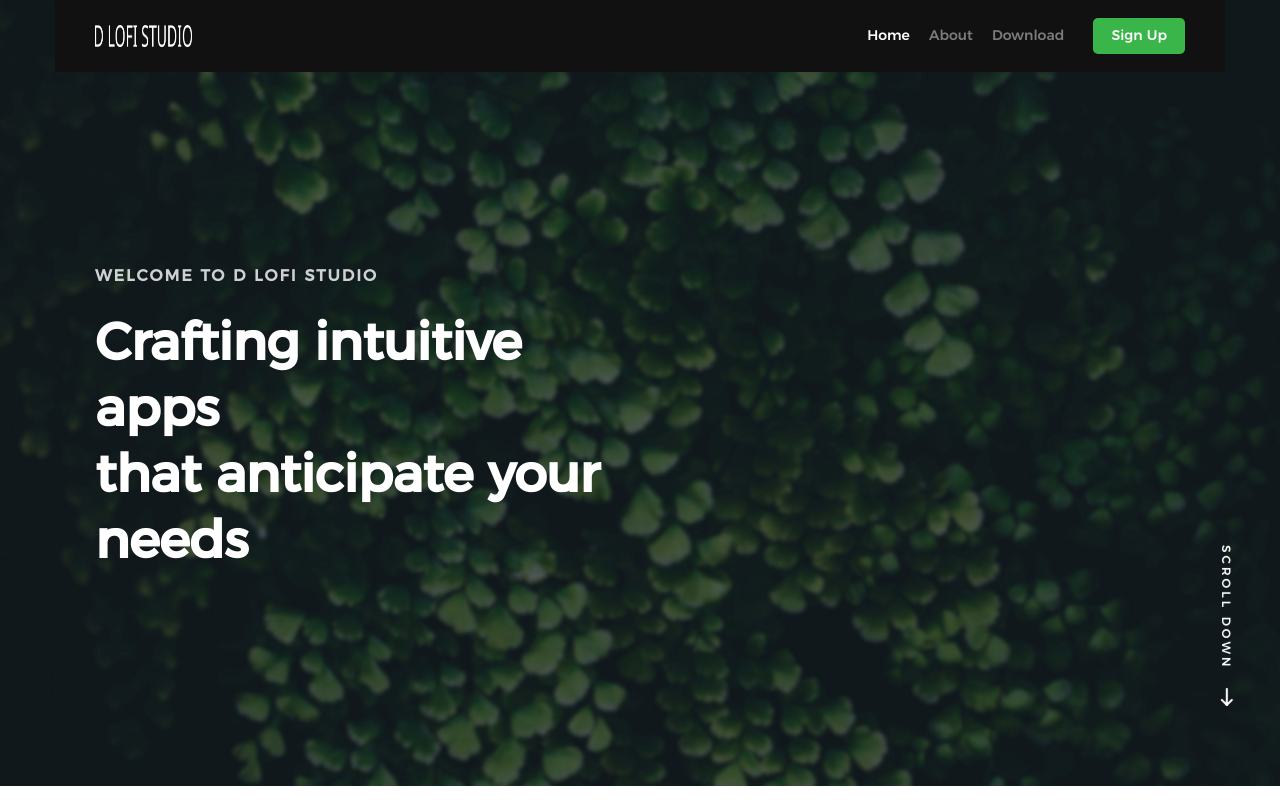
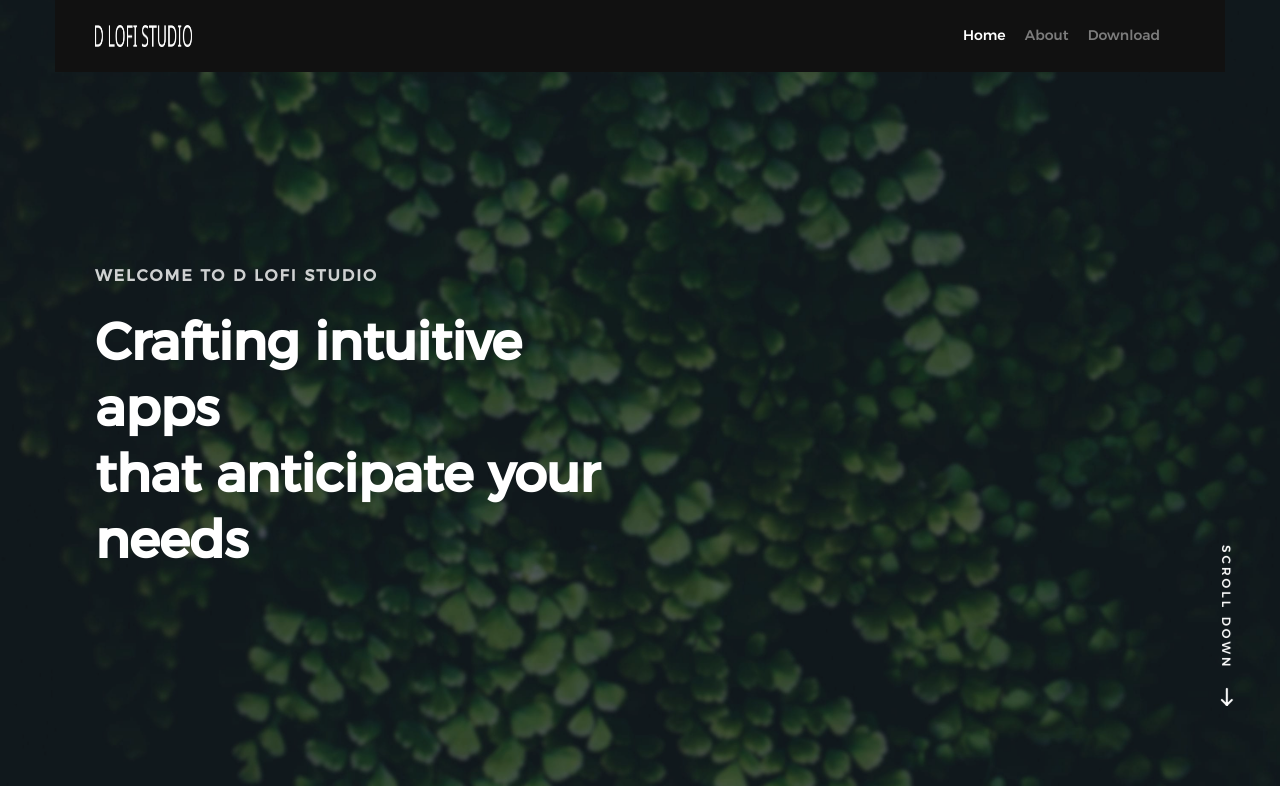
Before and after one commit to saginbajracharya/saginbajracharya.github.io, a plain HTML site: page index.html in a window 1280 px wide. Shown: the top 800 px of the page. Drawn offline with Linux system fonts and the light colour scheme; files whose address does not match are found by name.

Commit message:
[Remove]::Sign up button

```diff
--- a/index.html
+++ b/index.html
@@ -55,7 +55,7 @@
 				<li><a class="smoothscroll"  href="#download" title="download">Download</a></li>
 			</ul>
 
-            <a href="#" title="sign-up" class="button button-primary cta">Sign Up</a>
+            <!-- <a href="#" title="sign-up" class="button button-primary cta">Sign Up</a> -->
 		</nav>
 
 		<a class="header-menu-toggle" href="#"><span>Menu</span></a>
```
